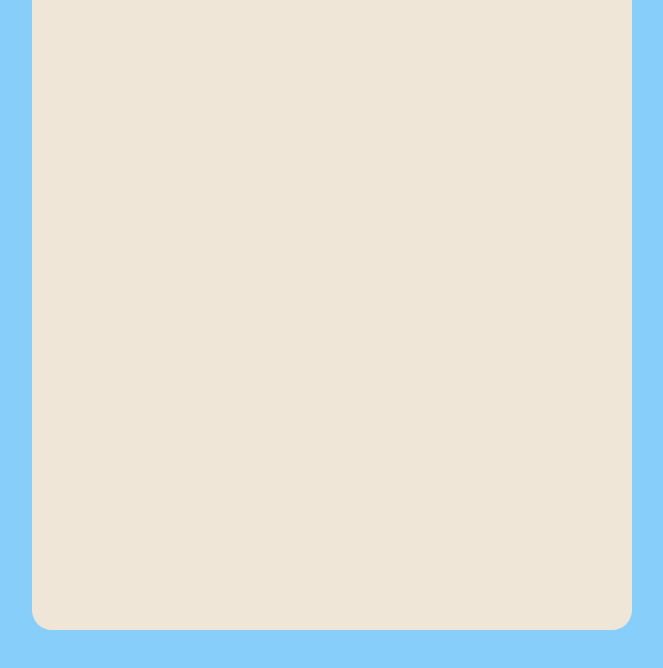
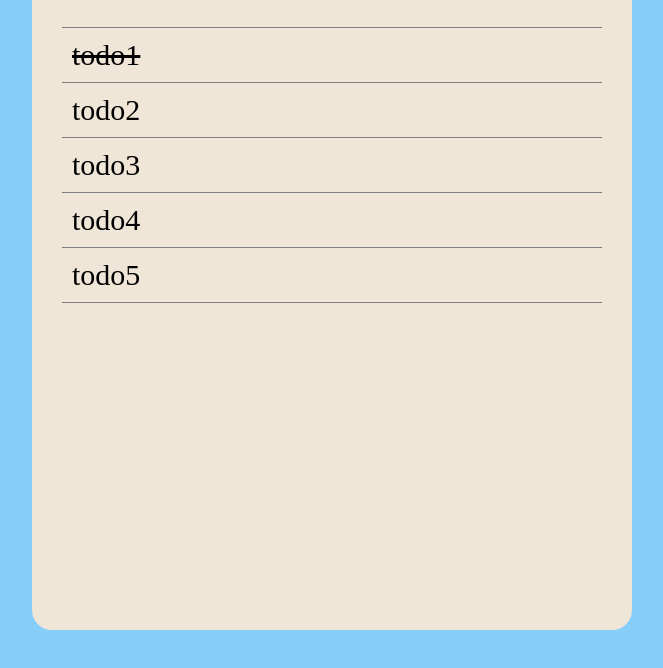
Before and after one commit to NicholasConti/vue-todolist, a plain HTML site: page index.html in a window 1280 px wide. Shown: the part 120-788 px from the top of the page, without its empty margins (308-971 px from the left). Drawn offline with nearby package versions, Linux system fonts and the light colour scheme.

Commit message:
milestone1

```diff
--- a/index.html
+++ b/index.html
@@ -14,6 +14,7 @@
             <div class="list">
                 <h1>My Todo List</h1>
                 <ul>
+                    <li v-for="todo in myTodo" :class="{done: todo.done === true}">{{ todo.text }}</li>
                 </ul>
             </div>
         </div>
```
